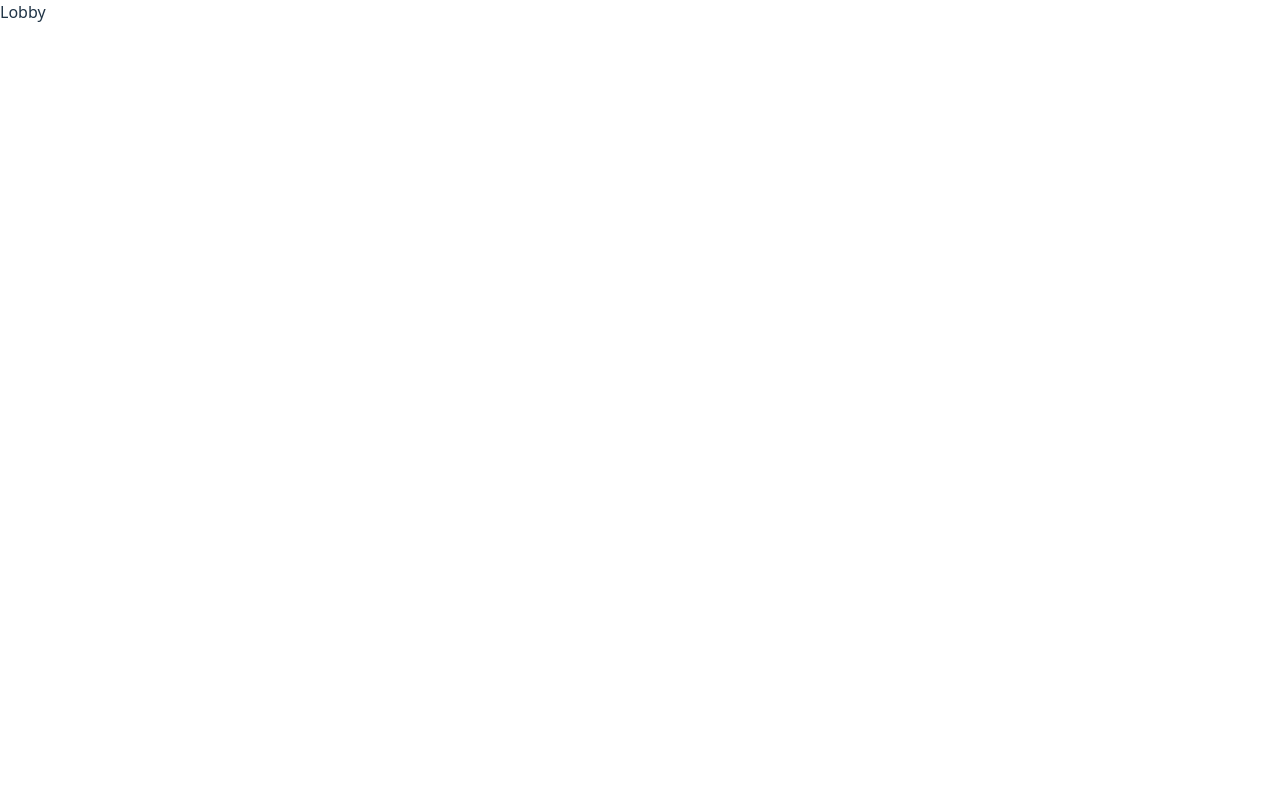
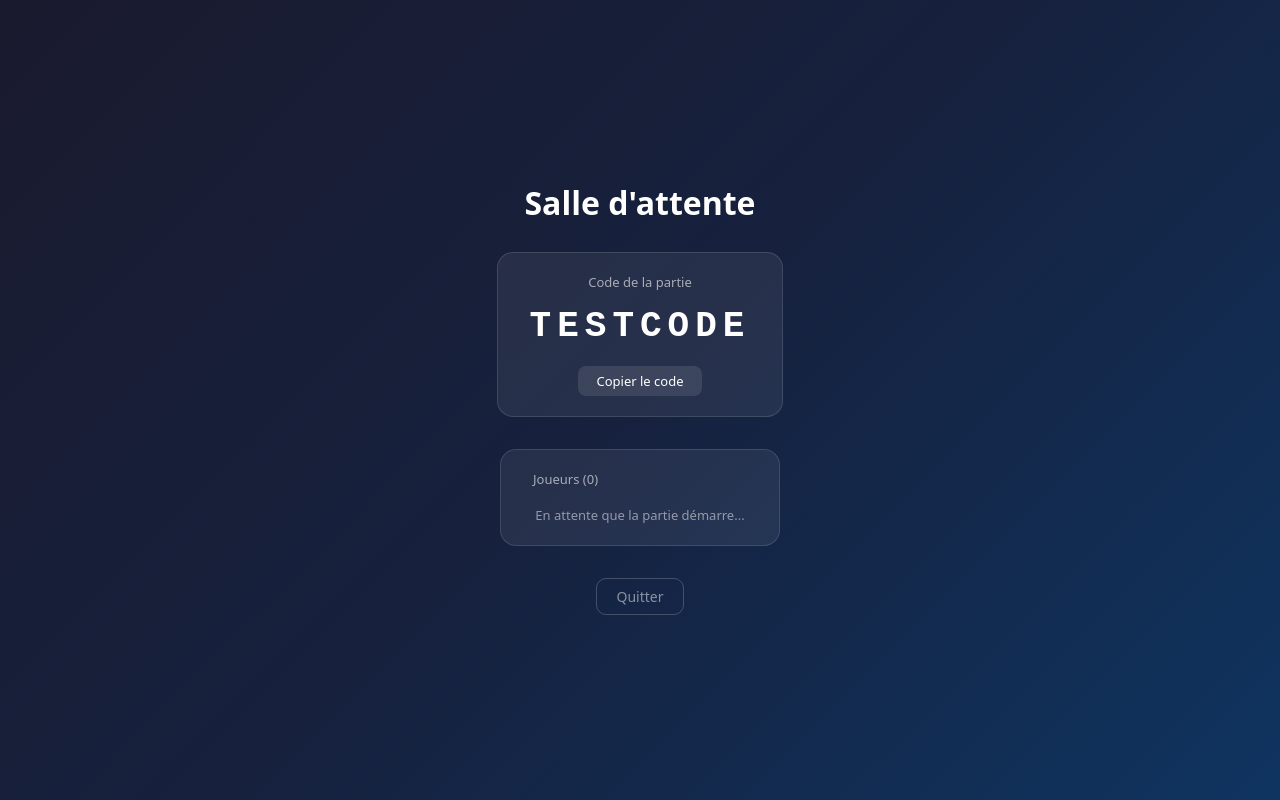
Before and after one commit to matthieu-comme/uno-upjv, a React (Vite) app in the folder frontend/: page /lobby/TESTCODE in a window 1280 px wide. Built offline with nearby package versions, Linux system fonts and the light colour scheme.

Commit message:
feat(LobbyPage): salle d'attente avec WebSocket temps réel
- Affichage du code de partie (bouton copier)
- Liste des joueurs connectés mise à jour en temps réel via WebSocket
- Redirection automatique vers GamePage quand status passe à IN_PROGRESS

```diff
--- a/frontend/src/pages/LobbyPage.jsx
+++ b/frontend/src/pages/LobbyPage.jsx
@@ -1 +1,105 @@
-export default function LobbyPage() { return <div>Lobby</div>; }
+import { useEffect, useState } from "react";
+import { useLocation, useParams, useNavigate } from "react-router-dom";
+import { connectWebSocket, disconnectWebSocket } from "../services/websocket";
+
+export default function LobbyPage() {
+  const { gameId } = useParams();
+  const { state: navState } = useLocation();
+  const navigate = useNavigate();
+
+  const playerId = navState?.playerId;
+  const playerName = navState?.playerName;
+
+  const [players, setPlayers] = useState(navState?.players ?? []);
+  const [copied, setCopied] = useState(false);
+
+  useEffect(() => {
+    if (!gameId || !playerId) return; // pas de redirect, juste pas de WS
+
+    connectWebSocket(gameId, playerId, (gameState) => {
+      setPlayers(gameState.players ?? []);
+
+      // Quand startGame sera implémenté, le statut passera à IN_PROGRESS
+      if (gameState.status === "IN_PROGRESS") {
+        disconnectWebSocket();
+        navigate(`/game/${gameId}`, {
+          state: { playerId, gameId, playerName },
+        });
+      }
+    });
+
+    return () => disconnectWebSocket();
+  }, [gameId, playerId, navigate, playerName]);
+
+  function copyCode() {
+    navigator.clipboard.writeText(gameId);
+    setCopied(true);
+    setTimeout(() => setCopied(false), 2000);
+  }
+
+  return (
+    <div style={{
+      minHeight: "100vh", display: "flex", flexDirection: "column",
+      alignItems: "center", justifyContent: "center",
+      background: "linear-gradient(135deg, #1a1a2e 0%, #16213e 50%, #0f3460 100%)",
+      color: "white", gap: 32,
+    }}>
+      <h1 style={{ margin: 0, fontSize: 32, fontWeight: 900 }}>Salle d'attente</h1>
+
+      {/* Code de la partie */}
+      <div style={{
+        background: "rgba(255,255,255,0.07)", borderRadius: 16,
+        padding: "20px 32px", textAlign: "center",
+        border: "1px solid rgba(255,255,255,0.12)",
+      }}>
+        <div style={{ opacity: 0.6, fontSize: 13, marginBottom: 8 }}>Code de la partie</div>
+        <div style={{ fontSize: 36, fontWeight: 900, letterSpacing: 6, fontFamily: "monospace" }}>
+          {gameId}
+        </div>
+        <button onClick={copyCode} style={{
+          marginTop: 12, padding: "6px 18px", borderRadius: 8, border: "none",
+          background: copied ? "rgba(67,160,71,0.3)" : "rgba(255,255,255,0.1)",
+          color: "white", cursor: "pointer", fontSize: 13,
+        }}>
+          {copied ? "✓ Copié !" : "Copier le code"}
+        </button>
+      </div>
+
+      {/* Liste des joueurs */}
+      <div style={{
+        background: "rgba(255,255,255,0.07)", borderRadius: 16,
+        padding: "20px 32px", minWidth: 280,
+        border: "1px solid rgba(255,255,255,0.12)",
+      }}>
+        <div style={{ opacity: 0.6, fontSize: 13, marginBottom: 14 }}>
+          Joueurs ({players.length})
+        </div>
+        {players.map((p) => (
+          <div key={p.id} style={{
+            display: "flex", alignItems: "center", gap: 10,
+            padding: "8px 0", borderBottom: "1px solid rgba(255,255,255,0.07)",
+          }}>
+            <div style={{
+              width: 8, height: 8, borderRadius: "50%",
+              background: p.isConnected ? "#69f0ae" : "#ff5252",
+            }} />
+            <span style={{ fontWeight: p.name === playerName ? 700 : 400 }}>
+              {p.name} {p.name === playerName ? "(toi)" : ""}
+            </span>
+          </div>
+        ))}
+
+        <div style={{ marginTop: 16, opacity: 0.5, fontSize: 13, textAlign: "center" }}>
+          En attente que la partie démarre...
+        </div>
+      </div>
+
+      <button onClick={() => navigate("/")} style={{
+        padding: "8px 20px", borderRadius: 10, border: "1px solid rgba(255,255,255,0.2)",
+        background: "transparent", color: "rgba(255,255,255,0.5)", cursor: "pointer", fontSize: 14,
+      }}>
+        Quitter
+      </button>
+    </div>
+  );
+}
```
